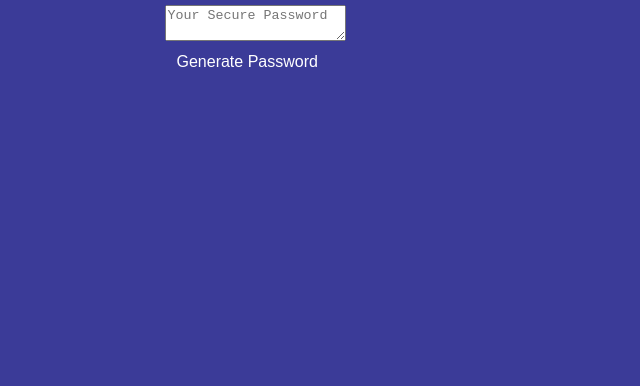
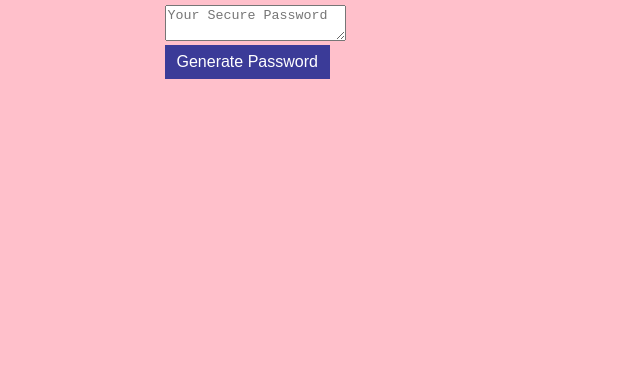
Before and after one commit to umar1425/Homework-Unit-3, a plain HTML site: page index.html in a window 1280 px wide. Shown: the part 430-816 px from the top of the page, without its empty margins (319-959 px from the left). Drawn offline with Linux system fonts and the light colour scheme; a web font is replaced by a local one.

Commit message:
css change

```diff
--- a/style.css
+++ b/style.css
@@ -3,8 +3,8 @@
 	box-sizing: border-box;
 }
 body {
-	background-color: #3b3b98;
-	color: #fff;
+	background-color: pink;
+	color: purple;
 	display: flex;
 	font-family: "Muli", sans-serif;
 	flex-direction: column;
```
